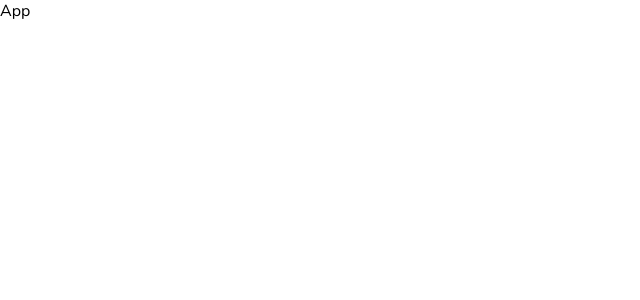
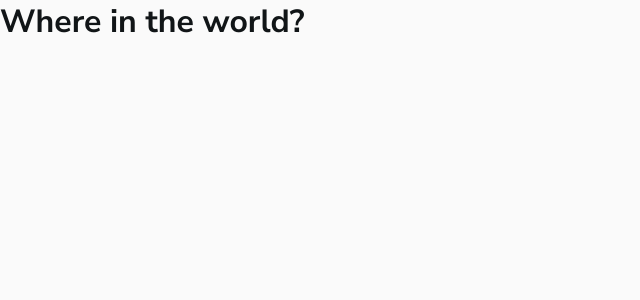
Before and after one commit to JuanBlancodev/api-countries-with-color-theme, a React (Vite) app: page / in a window 1280 px wide. Shown: the top 300 px of the page, without its empty margins (0-640 px from the left). Built offline with nearby package versions, Linux system fonts and the light colour scheme.

Commit message:
element header added

```diff
--- a/src/components/App.jsx
+++ b/src/components/App.jsx
@@ -1,6 +1,10 @@
+import Header from "./Header"
+
 const App = () => {
   return (
-    <div>App</div>
+    <div className="container light-mode">
+      <Header />
+    </div>
   )
 }
 
--- /dev/null
+++ b/src/components/Header.jsx
@@ -0,0 +1,15 @@
+import styled from 'styled-components'
+
+const H1 = styled.h1`
+
+`
+
+const Header = () => {
+  return (
+    <header>
+      <H1>Where in the world?</H1>
+    </header>
+  )
+}
+
+export default Header
--- a/src/css/index.css
+++ b/src/css/index.css
@@ -24,3 +24,18 @@
   box-sizing: border-box;
   font-family: var(--font-primary);
 }
+
+.container{
+  height: 100vh;
+}
+
+/* Theme */
+.light-mode{
+  color: var(--color-very-dark-blue-text);
+  background-color: var(--color-very-light-gray);
+}
+
+.dark-mode{
+  color: var(--color-white);
+  background-color: var(--color-very-dark-blue);
+}
```
